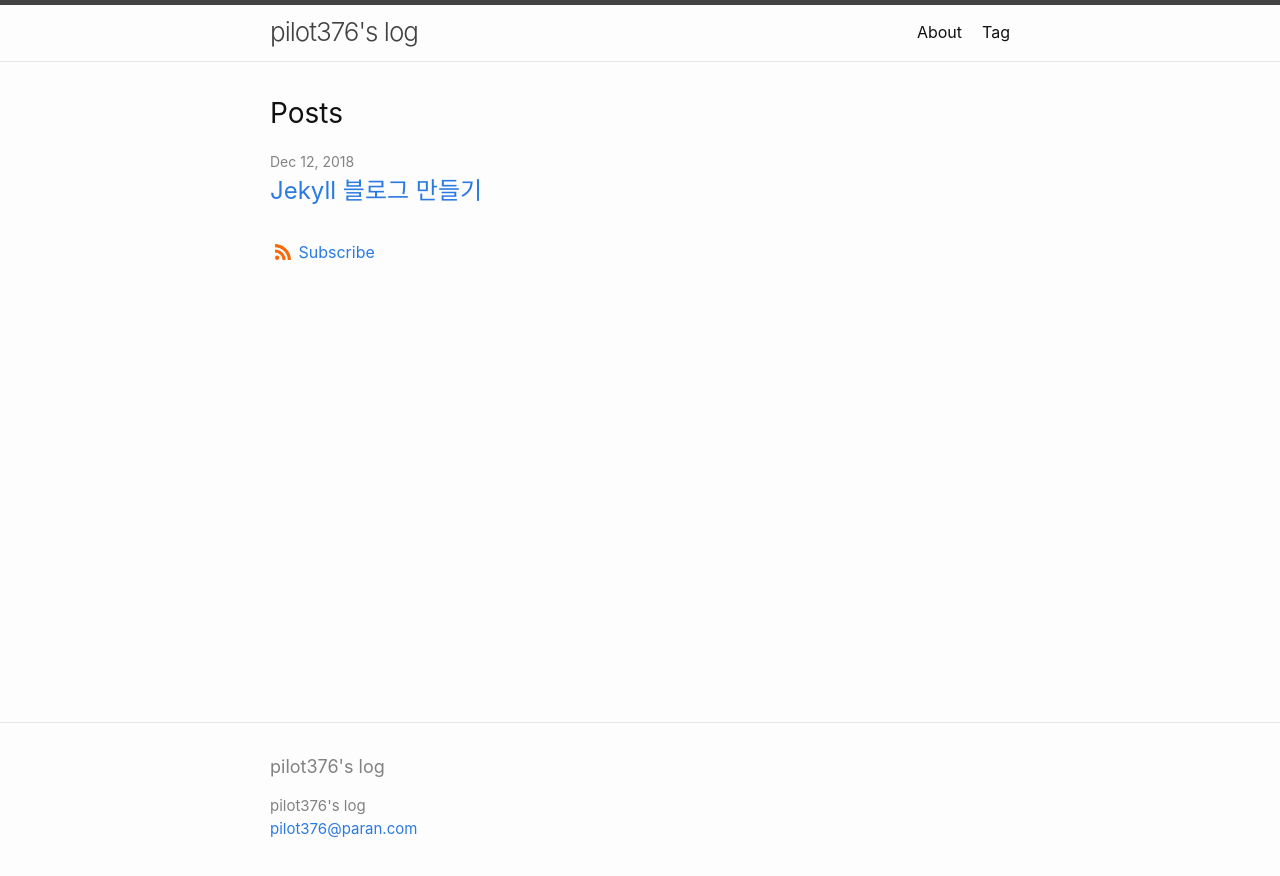
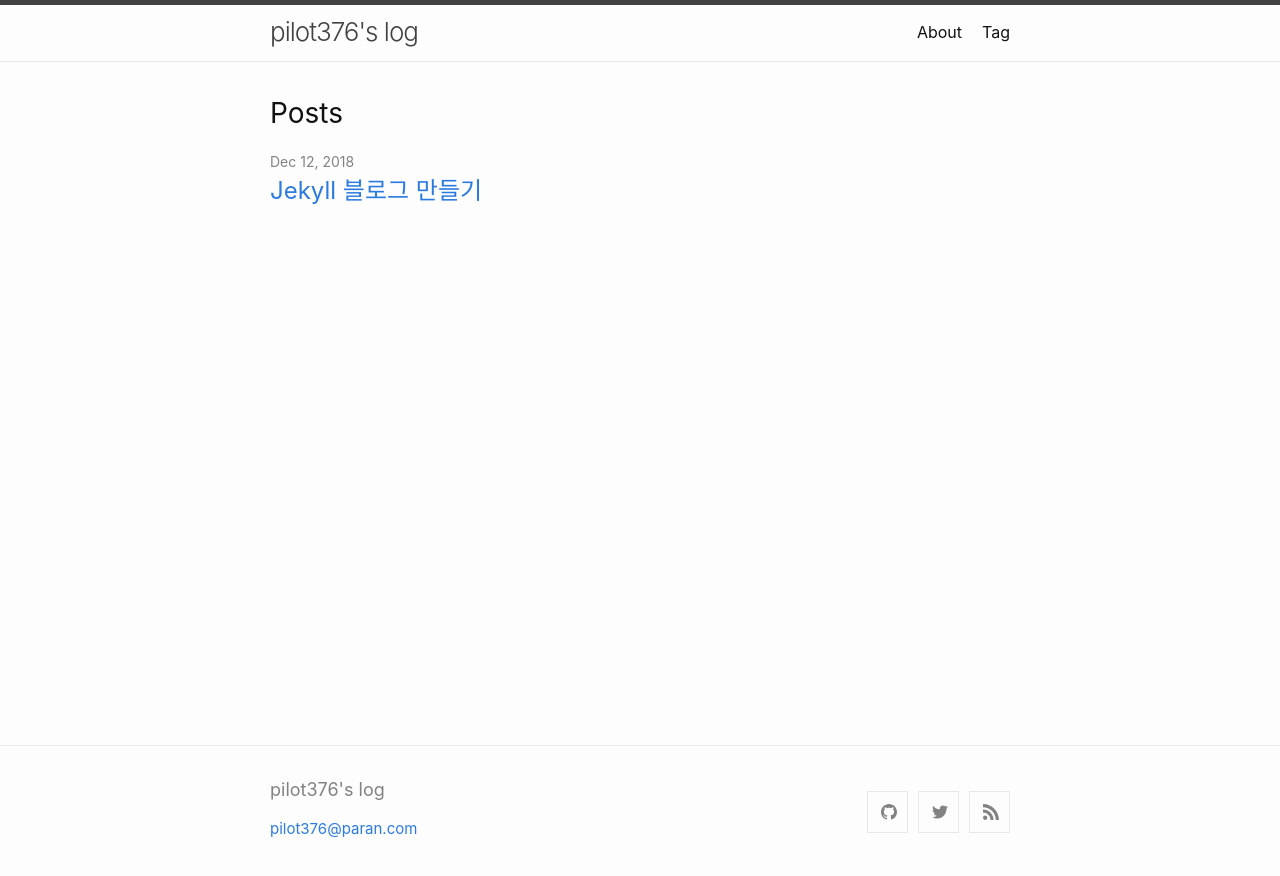
Before and after one commit to pilot376/pilot376.github.io, a Jekyll site: the page built from index.html, in a window 1280 px wide. Shown: the top 876 px of the page. Built offline with Jekyll 4.4.1, drawn with Linux system fonts in a browser that asks for light colours; the list of posts is cut into pages by our own code; some of the changed lines change nothing that is shown.

Commit message:
푸터 수정

```diff
--- a/_config.yml
+++ b/_config.yml
@@ -1,25 +1,13 @@
-# Welcome to Jekyll!
-#
-# This config file is meant for settings that affect your whole blog, values
-# which you are expected to set up once and rarely edit after that. If you find
-# yourself editing this file very often, consider using Jekyll's data files
-# feature for the data you need to update frequently.
-#
-# For technical reasons, this file is *NOT* reloaded automatically when you use
-# 'bundle exec jekyll serve'. If you change this file, please restart the server process.
+title: pilot376's log
+author: pilot376
+email: pilot376@paran.com
 
-# Site settings
-# These are used to personalize your new site. If you look in the HTML files,
-# you will see them accessed via {{ site.title }}, {{ site.email }}, and so on.
-# You can create any custom variable you would like, and they will be accessible
-# in the templates via {{ site.myvariable }}.
-title: pilot376's log
-email: pilot376@paran.com
-lang : ko
 # description: >- # this means to ignore newlines until "baseurl:"
   # Write an awesome description for your new site here. You can edit this
   # line in _config.yml. It will appear in your document head meta (for
   # Google search results) and in your feed.xml site description.
+
+lang : ko
 baseurl: "" # the subpath of your site, e.g. /blog
 url: "" # the base hostname & protocol for your site, e.g. http://example.com
 permalink: pretty
@@ -27,8 +15,35 @@
 paginate: 2                  # 페이징 처리 개수
 paginate_path: "/page:num/"   # URL 규칙
 
-twitter_username: pilot376
-github_username:  pilot376
+# Minima date format
+# refer to http://shopify.github.io/liquid/filters/date/ if you want to customize this
+minima:
+  date_format: "%b %-d, %Y"
+
+  # generate social links in footer
+  social_links:
+    twitter: pilot376
+    github:  pilot376
+    rss: rss
+    # dribbble: jekyll
+    # facebook: jekyll
+    # flickr:   jekyll
+    # instagram: jekyll
+    # linkedin: jekyll
+    # pinterest: jekyll
+    # youtube: jekyll
+    # youtube_channel: UC8CXR0-3I70i1tfPg1PAE1g
+    # youtube_channel_name: CloudCannon
+    # telegram: jekyll
+    # googleplus: +jekyll
+    # microdotblog: jekyll
+
+    # Mastodon instances
+    # mastodon:
+    # - username: jekyll
+    #   instance: example.com
+    # - username: jekyll2
+    #   instance: example.com
 
 # Build settings
 markdown: kramdown
--- a/_includes/footer.html
+++ b/_includes/footer.html
@@ -7,13 +7,13 @@
       <div class="footer-col one-half">
       <h2 class="footer-heading">{{ site.title | escape }}</h2>
         <ul class="contact-list">
-          <li class="p-name">
+          <!-- <li class="p-name">
             {%- if site.author -%}
               {{ site.author | escape }}
             {%- else -%}
               {{ site.title | escape }}
             {%- endif -%}
-            </li>
+            </li> -->
             {%- if site.email -%}
             <li><a class="u-email" href="mailto:{{ site.email }}">{{ site.email }}</a></li>
             {%- endif -%}
@@ -21,7 +21,7 @@
       </div>
 
       <div class="footer-col one-half">
-        <p>{{- site.description | escape -}}</p>
+        <!-- <p>{{- site.description | escape -}}</p> -->
       </div>
 
       <div class="social-links">
--- a/_sass/minima/_layout.scss
+++ b/_sass/minima/_layout.scss
@@ -273,7 +273,8 @@
 
 .social-media-list {
   display: table;
-  margin: 0 auto;
+  /*margin: 0 auto;*/
+  float:right;
   li {
     float: left;
     margin: 0 5px;
--- a/index.html
+++ b/index.html
@@ -61,11 +61,11 @@
 	{% endif %}
 
 
-	<p class="feed-subscribe">
+	<!-- <p class="feed-subscribe">
 		<svg class="svg-icon orange">
 			<use xlink:href="{{ '/assets/minima-social-icons.svg#rss' | relative_url }}"></use>
 		</svg>
 		<a href="{{ "/feed.xml" | relative_url }}">Subscribe</a>
-	</p>
+	</p> -->
 
 </div>
```
Also changed, not shown: _includes/social.html (+79 -15 lines).
